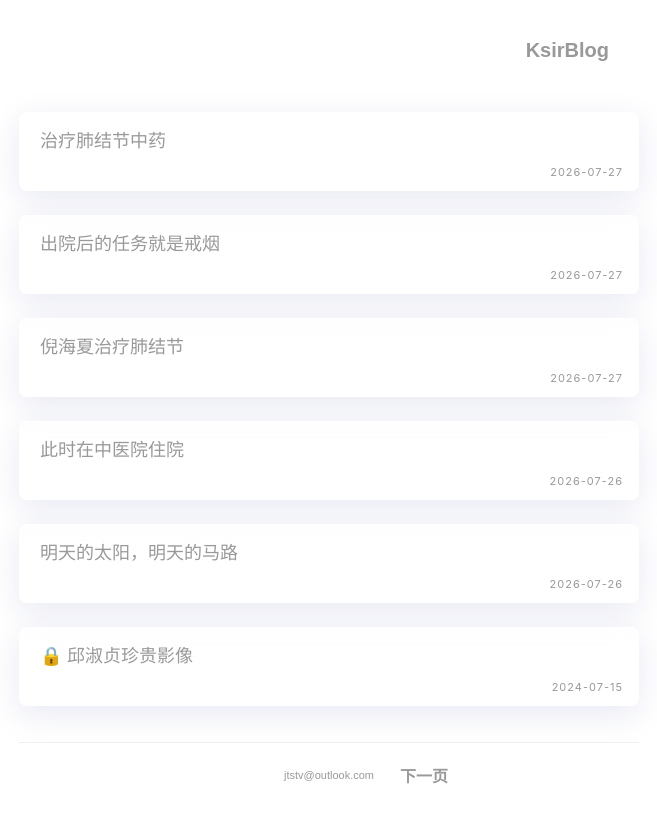
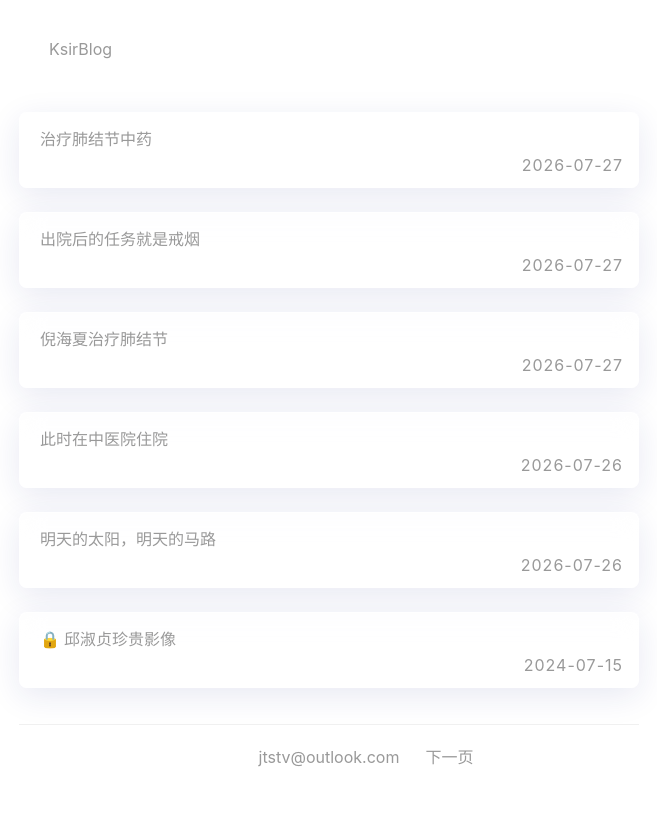
Before and after one commit to JTSTV/Jtstv.github.io, a Jekyll site: the page built from index.html, in a window 1280 px wide. Shown: the top 823 px of the page, without its empty margins (311-968 px from the left). Built offline with Jekyll 4.4.1, drawn with Linux system fonts in a browser that asks for light colours; the list of posts is cut into pages by our own code.

Commit message:
更新 index.html

```diff
--- a/index.html
+++ b/index.html
@@ -33,18 +33,18 @@ layout: null
             margin-bottom: 20px;
             display: flex;
             align-items: center;
-            justify-content: flex-end;
+            justify-content: space-between; /* 站名靠左，右侧留白 */
             padding: 15px 30px;
         }
 
-        /* 网站标题改为浅灰色 */
+        /* 网站标题：统一为 16px，去除加粗 */
         .site-title {
             position: relative;
             z-index: 2;
-            font: 600 20px/1.4 sans-serif;
+            font: 16px/1.6 -apple-system, BlinkMacSystemFont, "Segoe UI", Roboto, sans-serif;
             color: #999;
             text-shadow: none;
-            text-align: right;
+            text-align: left;
         }
 
         /* 文章列表 */
@@ -57,7 +57,6 @@ layout: null
         /* 文章卡片样式 */
         .post-title {
             font-family: "STKaiti", "KaiTi", "楷体", "AR PL UKai CN", serif;
-            font-size: 18px;
             line-height: 1.5;
             padding: 15px 20px 35px 20px;
             position: relative;
@@ -67,10 +66,10 @@ layout: null
             border: 1px solid rgba(255, 255, 255, 0.6);
             box-shadow: 0 8px 32px 0 rgba(31, 38, 135, 0.1);
             border-radius: 8px;
-            color: #999; /* 卡片内文字设为浅灰色 */
+            color: #999;
         }
 
-        /* 文章链接设为浅灰色 */
+        /* 文章链接 */
         .post-title a {
             color: #999;
             text-decoration: none;
@@ -80,13 +79,12 @@ layout: null
 
         .post-title a:hover { opacity: 0.7; }
 
-        /* 日期设为浅灰色 */
+        /* 日期：统一为 16px，紧贴底部右侧 */
         .post-date {
             position: absolute;
             bottom: 10px;
             right: 15px;
             font-family: -apple-system, sans-serif;
-            font-size: 11px;
             color: #999;
             white-space: nowrap;
             letter-spacing: 1px;
@@ -101,24 +99,22 @@ layout: null
             margin-top: 24px;
             padding-top: 20px;
             border-top: 1px solid #f0f0f0;
-            font: 600 16px sans-serif;
         }
 
-        /* 翻页按钮设为浅灰色 */
+        /* 翻页按钮 */
         .pagination a, .pagination span { color: #999; min-width: 60px; text-align: center; }
         .pagination span { color: #ccc; }
 
-        /* 邮箱地址设为浅灰色 */
-        .contact-email { font: 400 11px sans-serif; }
+        /* 邮箱地址 */
         .contact-email a { color: #999; }
         .contact-email a:hover { opacity: 0.7; }
 
-        /* 手机端适配 */
+        /* 手机端自适应适配 */
         @media (max-width: 600px) {
             .container { padding: 15px 20px; }
-            .site-title { font-size: 18px; }
-            .post-title { font-size: 16px; padding: 12px 15px 30px 15px; }
-            .post-date { bottom: 8px; right: 12px; font-size: 10px; }
+            header { padding: 15px 20px; }
+            .post-title { padding: 12px 15px 30px 15px; }
+            .post-date { bottom: 8px; right: 12px; }
         }
     </style>
 </head>
```
Also changed, not shown: other parts of index.html (+1 -1 lines).
